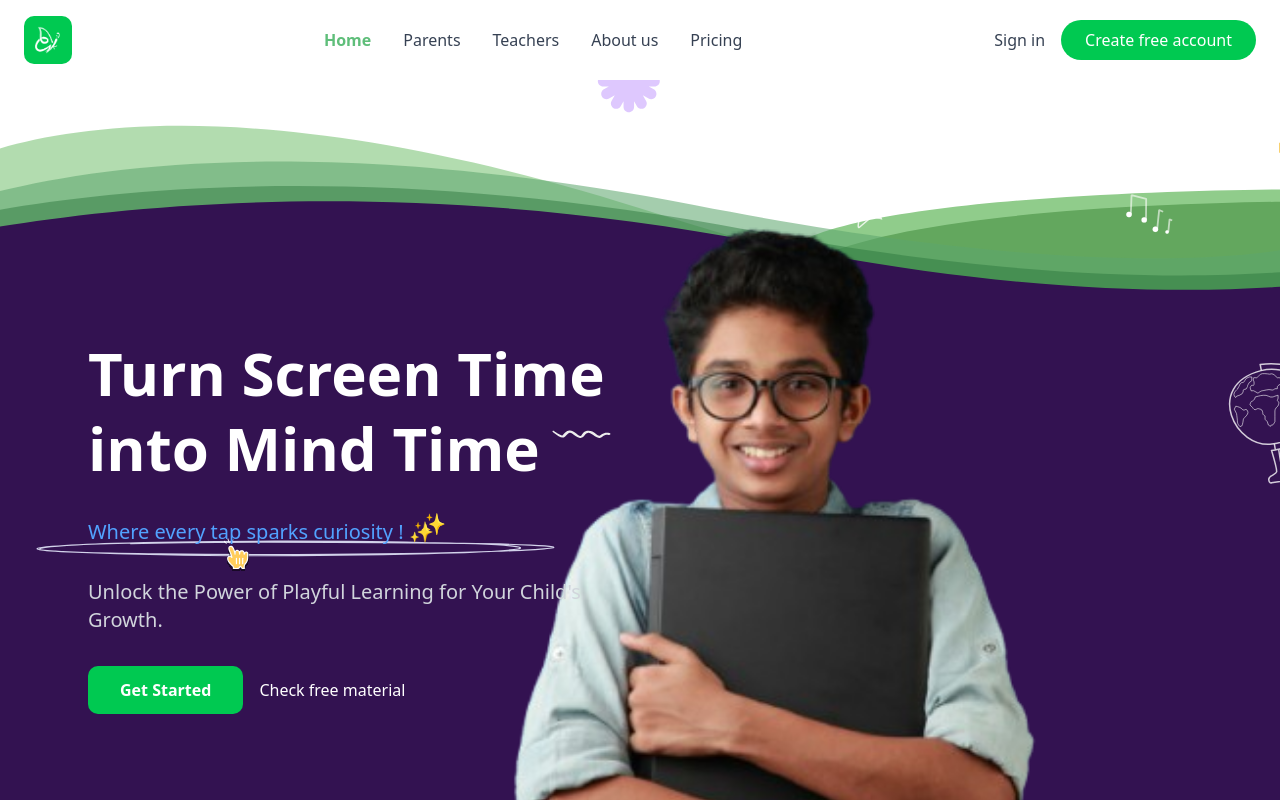
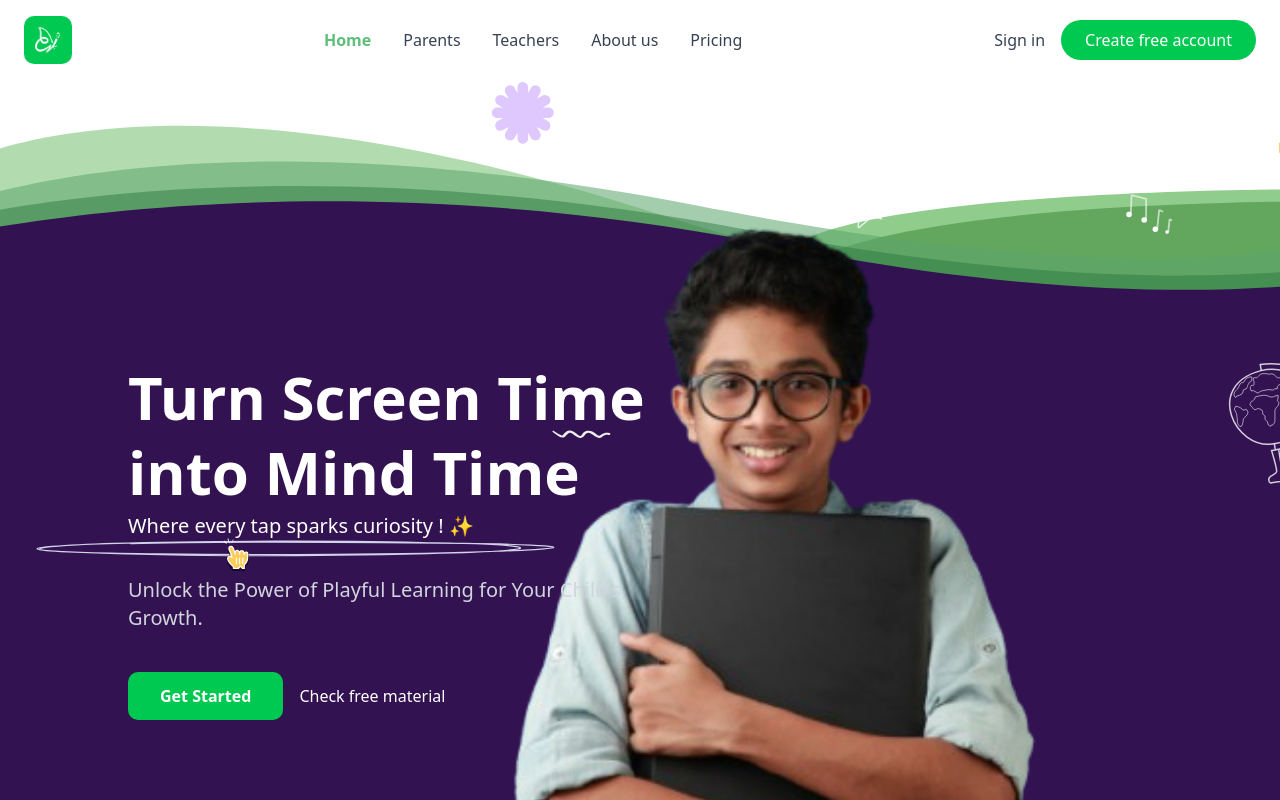
Before and after one commit to keytabdev/ekweb, a Next.js app: page / in a window 1280 px wide. Shown: the top 800 px of the page. Built offline with nearby package versions, Linux system fonts and the light colour scheme.

Commit message:
Home page svg fix

```diff
--- a/src/components/HeroSection.tsx
+++ b/src/components/HeroSection.tsx
@@ -13,49 +13,62 @@ export default function HeroSection() {
             src={heroSectionSvg}
             alt="Hero Section Background"
             fill
-            className="object-cover object-center"
+            className="object-cover object-center w-full h-full scale-x-110 sm:scale-x-105 md:scale-x-100"
             priority
           />
         </div>
 
       </div>
 
-      <div className="relative container top-40 mx-auto px-6 py-24 h-full flex items-end z-40">
-        <div className="text-white space-y-8 max-w-2xl z-30 relative ml-16">
-          <h2 className="text-4xl lg:text-6xl font-bold leading-tight">
+      {/* Text positioned to align with pointer - using absolute positioning with percentages */}
+      <div className="absolute z-40 w-full h-full">
+        <div className="relative w-full h-full">
+          {/* Main heading positioned higher */}
+          <div className="absolute left-[4%] sm:left-[6%] md:left-[8%] lg:left-[10%] top-[25%] sm:top-[28%] md:top-[32%] lg:top-[35%]">
+            <h2 className="text-3xl sm:text-4xl md:text-5xl lg:text-6xl font-bold leading-tight text-white">
               Turn Screen Time
               <br />
               into <span className="text-white font-extrabold">Mind Time</span>
             </h2>
+          </div>
 
-          <div className="max-w-md">
-            <span className="text-blue-400 text-xl font-medium">
+          {/* Subtitle positioned to align with pointer */}
+          <div className="absolute left-[4%] sm:left-[6%] md:left-[8%] lg:left-[10%] top-[48%] sm:top-[50%] md:top-[52%] lg:top-[54%]">
+            <div className="max-w-xs sm:max-w-sm md:max-w-md">
+              <span className="text-white text-lg sm:text-xl font-medium">
                 Where every tap sparks curiosity ! ✨
               </span>
             </div>
+          </div>
 
-          <p className="text-xl text-gray-300 max-w-lg">
+          {/* Description */}
+          <div className="absolute left-[4%] sm:left-[6%] md:left-[8%] lg:left-[10%] top-[56%] sm:top-[58%] md:top-[60%] lg:top-[62%]">
+            <p className="text-lg sm:text-xl text-gray-300 max-w-sm sm:max-w-md md:max-w-lg">
               Unlock the Power of Playful Learning for Your Child&apos;s Growth.
             </p>
+          </div>
 
-          <div className="flex flex-wrap gap-4">
-            <button className="bg-green-500 hover:bg-green-600 text-white font-bold py-3 px-8 rounded-lg transition-colors">
+          {/* Buttons */}
+          <div className="absolute left-[4%] sm:left-[6%] md:left-[8%] lg:left-[10%] top-[68%] sm:top-[70%] md:top-[72%] lg:top-[74%]">
+            <div className="flex flex-col sm:flex-row flex-wrap gap-3 sm:gap-4">
+              <button className="bg-green-500 hover:bg-green-600 text-white font-bold py-2 sm:py-3 px-6 sm:px-8 rounded-lg transition-colors text-sm sm:text-base">
                 Get Started
               </button>
-            <button className="text-white hover:text-green-400 font-medium transition-colors">
+              <button className="text-white hover:text-green-400 font-medium transition-colors text-sm sm:text-base py-2 sm:py-0">
                 Check free material
               </button>
             </div>
           </div>
         </div>
+      </div>
 
-      <div className="absolute -bottom-10 sm:-bottom-16 md:-bottom-20 right-4 sm:right-20 md:right-32 lg:right-50 z-30 border-0 outline-0">
+      <div className="absolute -bottom-6 sm:-bottom-10 md:-bottom-16 lg:-bottom-20 right-2 sm:right-4 md:right-20 lg:right-32 xl:right-50 z-30 border-0 outline-0">
         <Image
           src={childImage}
           alt="Child"
           width={750}
           height={1000}
-          className="h-[300px] sm:h-[450px] md:h-[600px] lg:h-[750px] w-auto object-cover rounded-lg border-0 outline-0"
+          className="h-[250px] sm:h-[350px] md:h-[500px] lg:h-[650px] xl:h-[750px] w-auto object-cover rounded-lg border-0 outline-0"
           priority
         />
 
```
Also changed, not shown: src/assets/hero-section.svg. Lines whose indentation alone changed are shown as unchanged.
